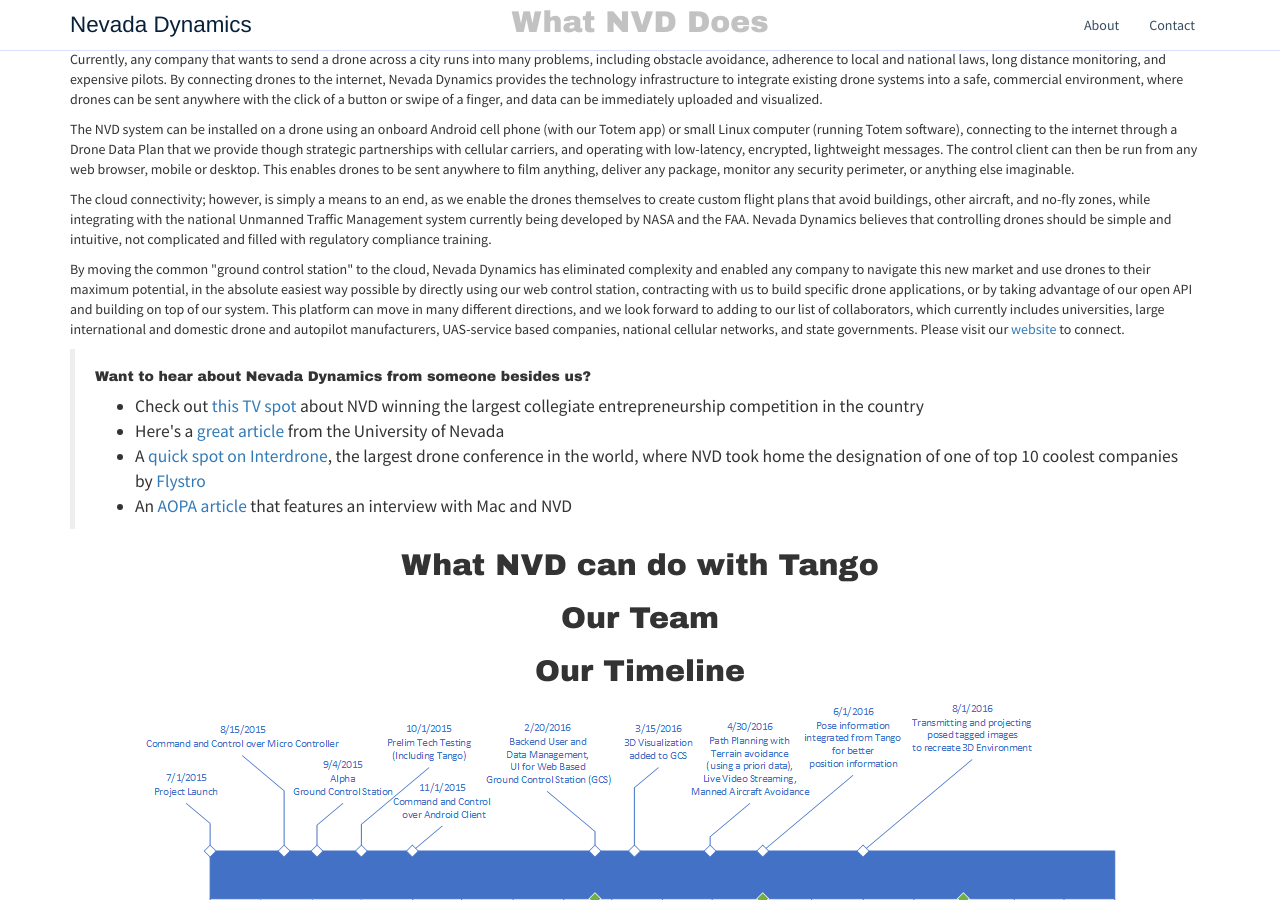
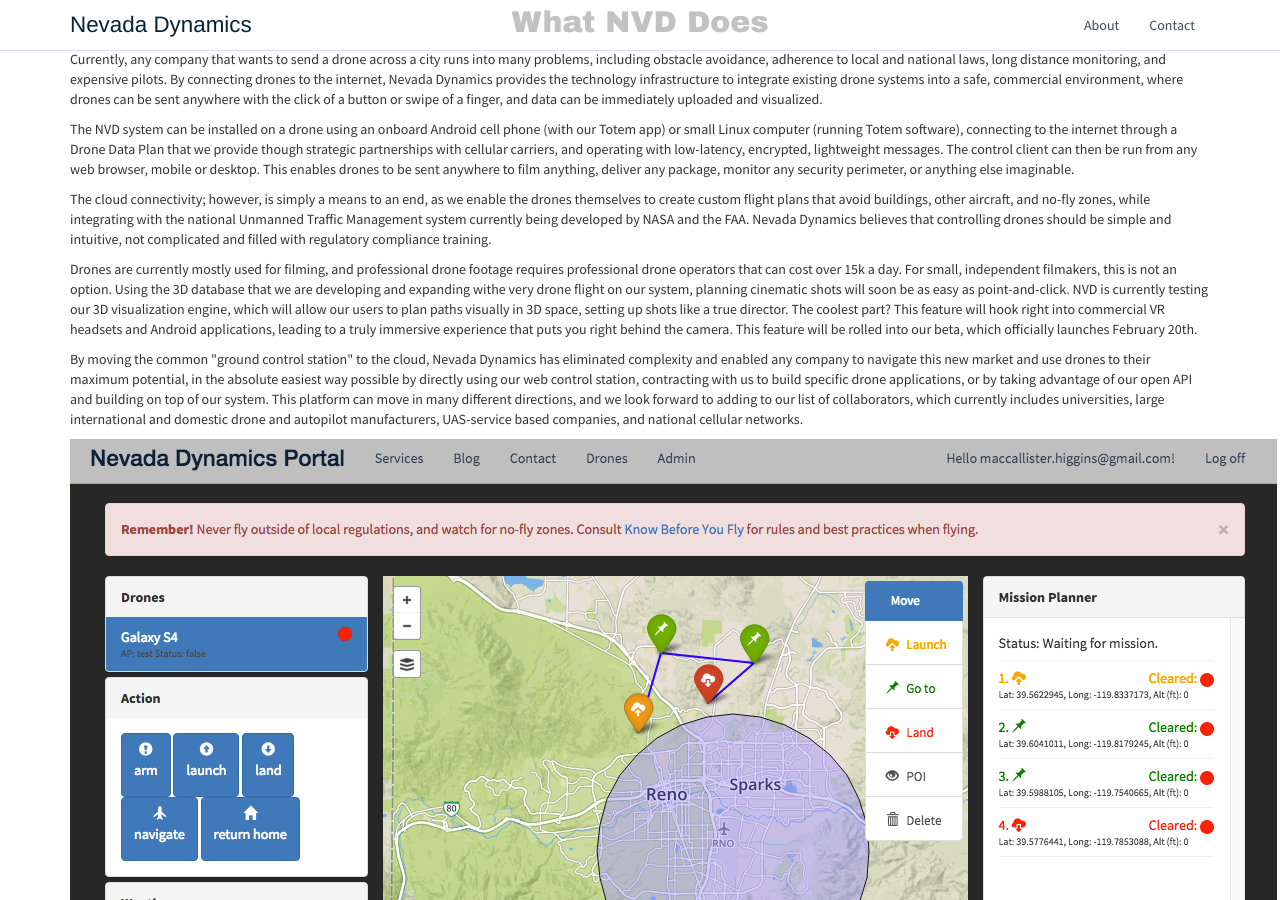
Before and after one commit to NevadaDynamics/NevadaDynamics.github.io, a Jekyll site: the page built from tango.html, in a window 1280 px wide and 900 px high, scrolled down 2279 px. Built offline with Jekyll 4.4.1, drawn with Linux system fonts in a browser that asks for light colours; nearby versions of some CDN libraries; Markdown is read by kramdown in place of the engine named in the settings; comment, search, counter and statistics services are not loaded; some of the changed text lies outside the part shown.

Commit message:
Update tango.html

```diff
--- a/tango.html
+++ b/tango.html
@@ -30,8 +30,11 @@
 
 <p>The cloud connectivity; however, is simply a means to an end, as we enable the drones themselves to create custom flight plans that avoid buildings, other aircraft, and no-fly zones, while integrating with the national Unmanned Traffic Management system currently being developed by NASA and the FAA. Nevada Dynamics believes that controlling drones should be simple and intuitive, not complicated and filled with regulatory compliance training.</p>
 
-<p>By moving the common "ground control station" to the cloud, Nevada Dynamics has eliminated complexity and enabled any company to navigate this new market and use drones to their maximum potential, in the absolute easiest way possible by directly using our web control station, contracting with us to build specific drone applications, or by taking advantage of our open API and building on top of our system. This platform can move in many different directions, and we look forward to adding to our list of collaborators, which currently includes universities, large international and domestic drone and autopilot manufacturers, UAS-service based companies, national cellular networks, and state governments. Please visit our <a href="http://nevadadynamics.com">website</a> to connect.</p>
+<p>Drones are currently mostly used for filming, and professional drone footage requires professional drone operators that can cost over 15k a day. For small, independent filmakers, this is not an option. Using the 3D database that we are developing and expanding withe very drone flight on our system, planning cinematic shots will soon be as easy as point-and-click. NVD is currently testing our 3D visualization engine, which will allow our users to plan paths visually in 3D space, setting up shots like a true director. The coolest part? This feature will hook right into commercial VR headsets and Android applications, leading to a truly immersive experience that puts you right behind the camera. This feature will be rolled into our beta, which officially launches February 20th.</p>
 
+<p>By moving the common "ground control station" to the cloud, Nevada Dynamics has eliminated complexity and enabled any company to navigate this new market and use drones to their maximum potential, in the absolute easiest way possible by directly using our web control station, contracting with us to build specific drone applications, or by taking advantage of our open API and building on top of our system. This platform can move in many different directions, and we look forward to adding to our list of collaborators, which currently includes universities, large international and domestic drone and autopilot manufacturers, UAS-service based companies, and national cellular networks.</p>
+
+<img src="/images/gcs.png" alt="Ground Control Station">
 
 <blockquote>
 <h5>
@@ -41,14 +44,14 @@
 <li>Here's a <a href="http://www.unr.edu/nevada-today/news/2015/nevada-dynamics">great article</a> from the University of Nevada</li>
 <li>A <a href="http://www.lasvegasnow.com/news/conference-examines-the-future-of-drones">quick spot on Interdrone</a>, the largest drone conference in the world, where NVD took home the designation of one of top 10 coolest companies by <a href="http://flystro.com/the-10-coolest-companies-at-interdrone/">Flystro</a>
 </li>
-<li>An <a href="http://www.aopa.org/News-and-Video/All-News/2015/September/16/Preventing-drone-disaster">AOPA article</a> that features an interview with Mac and NVD</li>
+<li>An <a href="http://www.aopa.org/News-and-Video/All-News/2015/September/16/Preventing-drone-disaster">AOPA article</a> that features an interview with MacCallister (our CEO) and NVD</li>
 </ul>
 </blockquote>
 
 <p></p>
 
 <h2>What NVD can do with Tango</h2>
-<p></p>
+<p>Our vision extends beyond just enabling filming for the average consumer or easy drone integration into businesses. The long term goals of NVD require a few more thingsWe purchased the Tango dev kit the day we were invited, and have been exploring its potential ever since.</p>
 
 <h2>Our Team</h2>
 <p></p>
```
